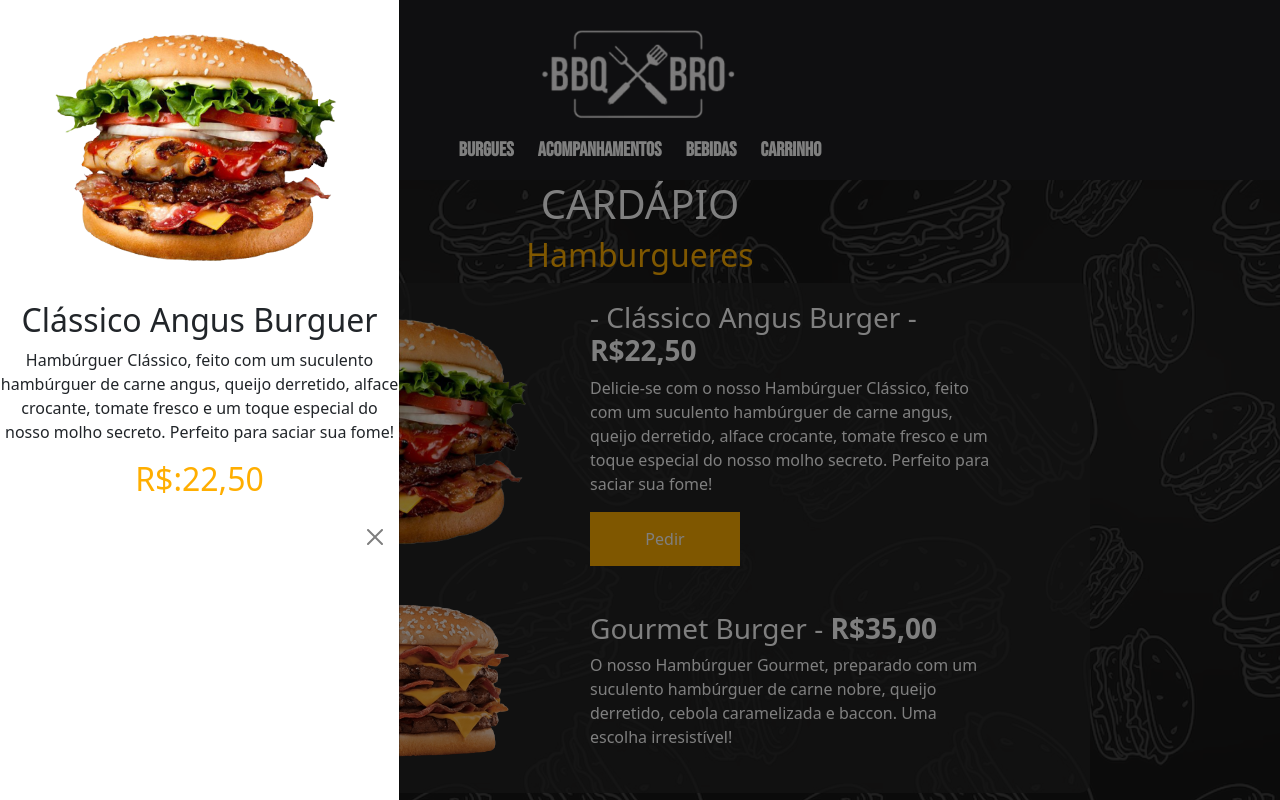
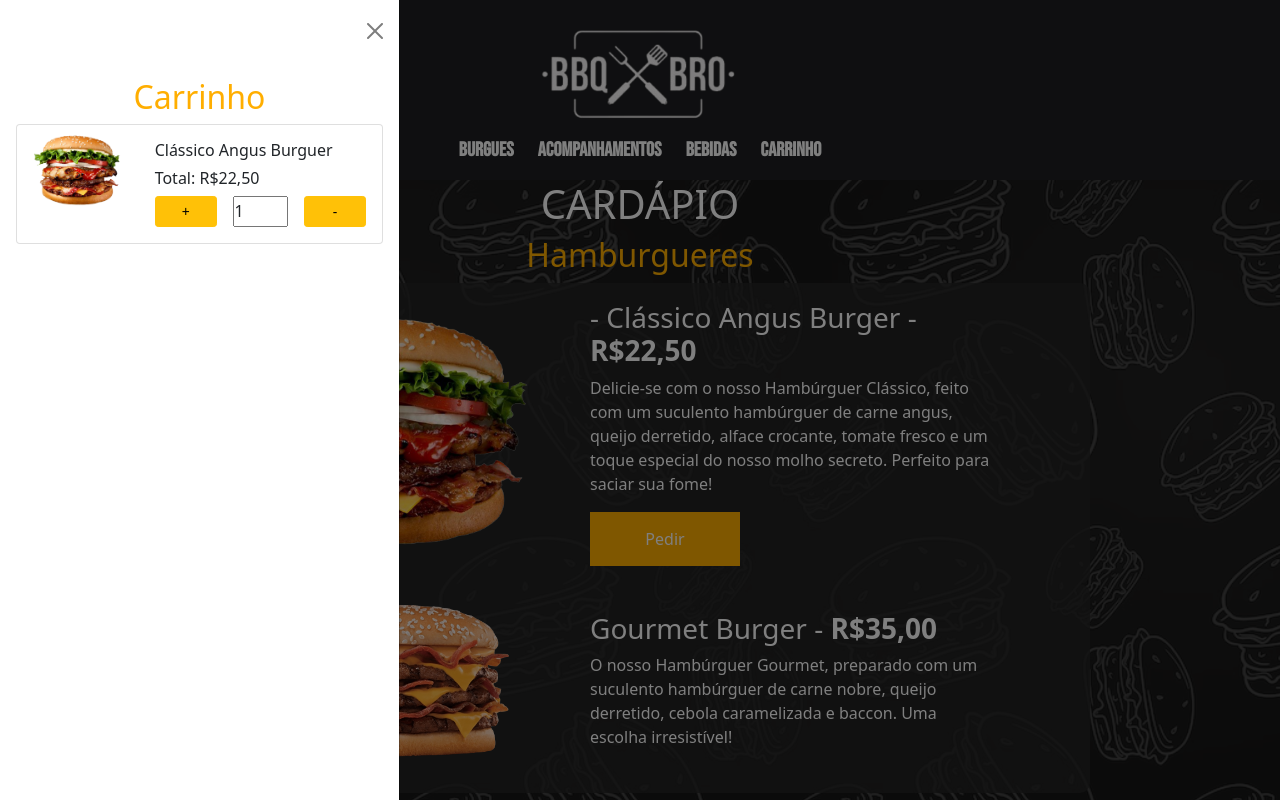
Before and after one commit to paulomtx/cardapio_digital, a plain HTML site: page index.html in a window 1280 px wide. Both pictures are taken after a click on the button "Carrinho". Drawn offline with nearby package versions, Linux system fonts and the light colour scheme.

Commit message:
atualização_cardápio

```diff
--- a/index.html
+++ b/index.html
@@ -18,10 +18,8 @@
                     </nav>
                 </header>
                 <div class="offcanvas offcanvas-start" tabindex="-1" id="carrinho" aria-labelledby="offcanvasExampleLabel">
-                <img src="imagens/burger01.png" alt="" >
-               <h2 class="text-dark">Clássico Angus Burguer </h2>
-               <p class="text-dark">Hambúrguer Clássico, feito com um suculento hambúrguer de carne angus, queijo derretido, alface crocante, tomate fresco e um toque especial do nosso molho secreto. Perfeito para saciar sua fome!</p>
-               <h2>R$:22,50</h2>
+
+
 
                     <div class="offcanvas-header">
 
@@ -29,18 +27,30 @@
                     <button type="button" class="btn-close text-reset" data-bs-dismiss="offcanvas" aria-label="Close"></button>
                     </div>
                     <div class="offcanvas-body">
+                   <h2>Carrinho</h2>
                    <div>
-                    Some text as placeholder. In real life you can have the elements you have chosen. Like, text, images, lists, etc.
+                    <!-- Cartão horizontal produto hamburguer -->
+                    <div class="card mb-3" style="max-width: 540px;">
+                        <div class="row g-0">
+                          <div class="col-md-4">
+                            <img src="imagens/burger01.png" class="img-fluid rounded-start " alt="Clássico Angus Burguer">
+
                           </div>
-                <div class="dropdown mt-3">
-                    <!-- <button class="btn btn-secondary dropdown-toggle" type="button" id="dropdownMenuButton" data-bs-toggle="dropdown">
-                    Dropdown button
-                    </button> -->
-                    <ul class="dropdown-menu" aria-labelledby="dropdownMenuButton">
-                    <li><a class="dropdown-item" href="#">Action</a></li>
-                    <li><a class="dropdown-item" href="#">Another action</a></li>
-                    <li><a class="dropdown-item" href="#">Something else here</a></li>
-                    </ul>
+                          <div class="col-md-8">
+                            <div class="card-body text-start">
+                              <h5 class="card-title text-dark fs-6">Clássico Angus Burguer</h5>
+
+
+                              <h6 class="card-text text-dark fs-6 ">Total: R$22,50</h6>
+                              <div class="d-flex">
+                                <button class="btn btn-warning btn-sm">+</button>
+                                <input type="number" value="1" class="w-75 mx-3 text-dark">
+                                <button class="btn btn-warning btn-sm">-</button>
+                              </div>
+                            </div>
+                          </div>
+                        </div>
+                      </div>
                    </div>
                     </div>
                 </div>
```
Lines whose indentation alone changed are shown as unchanged.
